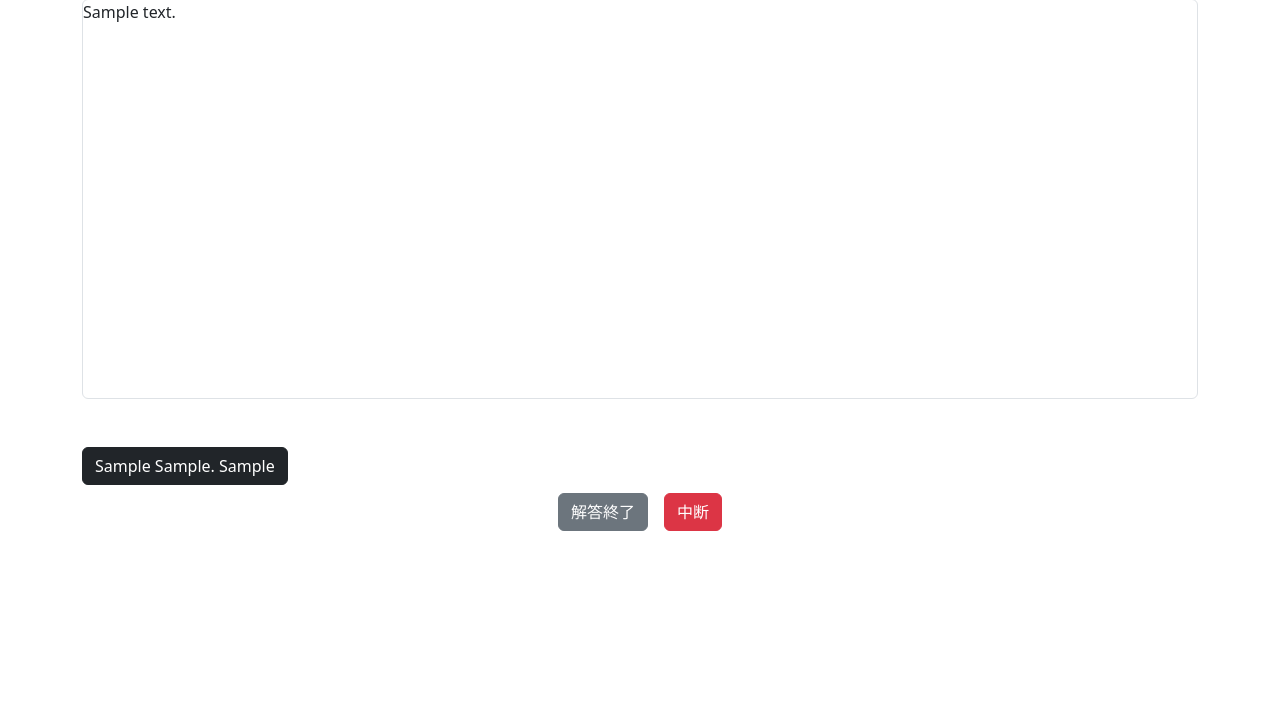
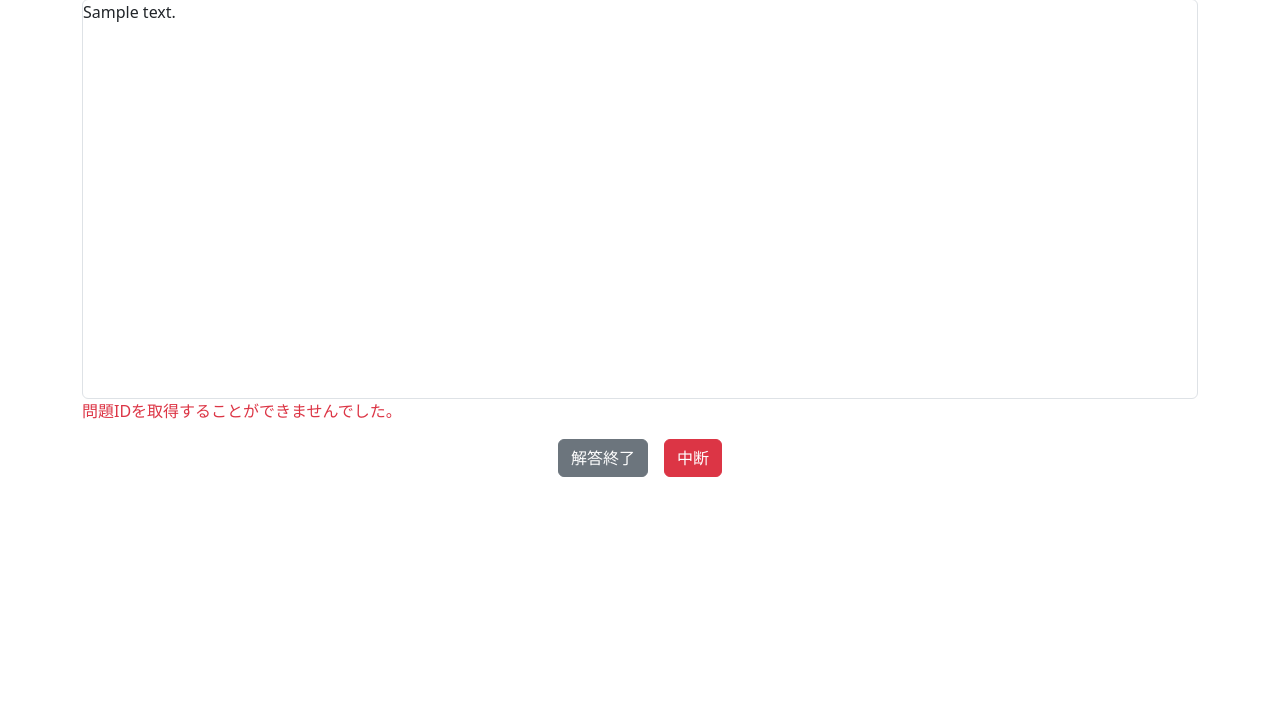
Before and after one commit to hackathon-winter/efFEctive, a Django app: template questions/templates/questions/question.html in a window 1280 px wide. Shown: the part 113-838 px from the top of the page. Run offline with Django 4.2, Linux system fonts and the light colour scheme; the template is opened without the code that fills it: most values are stand-ins (such as "Sample title", 1, 10 or a date in 2020); parts of the project's set-up code (start-up, migrations or seed data) failed here and were passed over; some libraries are stand-ins or nearby versions.

Commit message:
[fix]URLテンプレートタグを修正

```diff
--- a/questions/templates/questions/question.html
+++ b/questions/templates/questions/question.html
@@ -8,18 +8,22 @@
 
     <div class="h-50 border rounded overflow-auto">{{ question_content }}</div>
 
-    <form action="{% url 'answer_save' question_id=question_id %}" method="POST" class="mt-5">
+  {% if question_id %}
+    <form action="{% url 'answer_save' question_id=question_id|default:0 %}" method="POST" class="mt-5">
       {% csrf_token %}
 
       {% for choice in question_choices %}
         <div class="d-flex align-items-center mb-2">
-          <button type="submit" class="btn btn-dark" name="answer" value="{{ index }}">{{ choice.0 }}
+          <button type="submit" class="btn btn-dark" name="answer" value="{{ forloop.counter0 }}">
             {{ choice.0 }}. {{ choice.1 }}
           </button>
         </div>
       {% endfor %}
 
     </form>
+  {% else %}
+    <p class="text-danger">問題IDを取得することができませんでした。</p>
+  {% endif %}
 
     <div class="d-flex justify-content-center gap-3">
       <!-- 解答終了 -->
```
